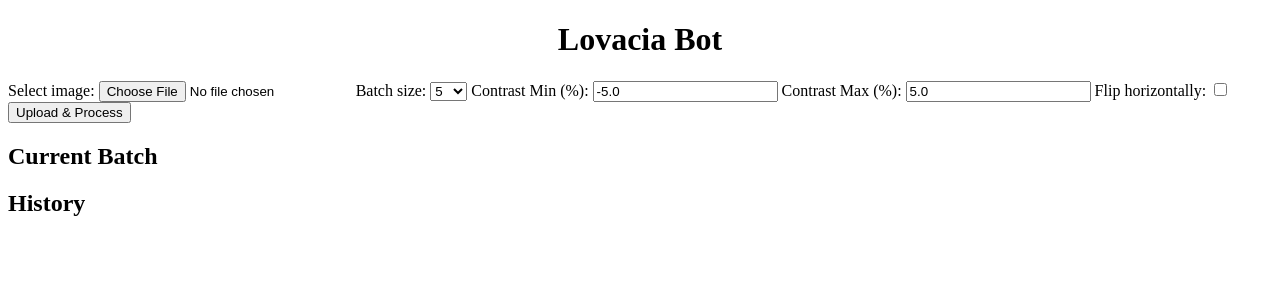
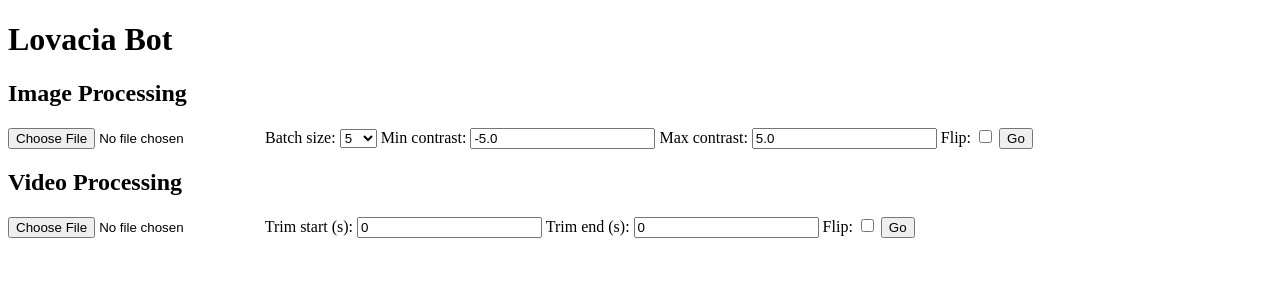
Before and after one commit to BrandonM01/lovacia-live, a Python web app: template templates/index.html in a window 1280 px wide. Shown: the top 300 px of the page. Run offline with Jinja, Linux system fonts and the light colour scheme; the template is opened without the code that fills it, so the values that code supplies are empty.

Commit message:
Update index.html

```diff
--- a/templates/index.html
+++ b/templates/index.html
@@ -1,41 +1,32 @@
-<!-- templates/index.html -->
 <!DOCTYPE html>
 <html lang="en">
 <head>
   <meta charset="UTF-8"/>
-  <meta name="viewport" content="width=device-width, initial-scale=1"/>
+  <meta name="viewport" content="width=device-width,initial-scale=1"/>
   <title>Lovacia Bot</title>
-  <link rel="stylesheet" href="{{ request.url_for('static', path='app.css') }}"/>
+  <link rel="stylesheet" href="{{ request.url_for('static', path='app.css') }}">
 </head>
 <body>
-  <h1 style="text-align:center">Lovacia Bot</h1>
+  <h1>Lovacia Bot</h1>
+
+  <h2>Image Processing</h2>
   <form action="/process-image/" method="post" enctype="multipart/form-data">
-    <label>
-      Select image:
-      <input type="file" name="file" accept="image/*" required/>
-    </label>
-    <label>
-      Batch size:
-      <select name="count">
-        <option>5</option><option>10</option><option>25</option><option>50</option>
-      </select>
-    </label>
-    <label>
-      Contrast Min (%):
-      <input type="number" name="contrast_min" value="-5.0" step="0.1"/>
-    </label>
-    <label>
-      Contrast Max (%):
-      <input type="number" name="contrast_max" value="5.0" step="0.1"/>
-    </label>
-    <label>
-      Flip horizontally:
-      <input type="checkbox" name="flip"/>
-    </label>
-    <button type="submit">Upload & Process</button>
+    <input type="file" name="file" accept="image/*" required/>
+    Batch size:
+    <select name="count"><option>5</option><option>10</option><option>25</option><option>50</option></select>
+    Min contrast: <input type="number" name="contrast_min" value="-5.0" step="0.1"/>
+    Max contrast: <input type="number" name="contrast_max" value="5.0" step="0.1"/>
+    Flip: <input type="checkbox" name="flip"/>
+    <button type="submit">Go</button>
   </form>
 
-  <div id="currentBatch"><h2>Current Batch</h2></div>
-  <div id="history"><h2>History</h2></div>
+  <h2>Video Processing</h2>
+  <form action="/process-video/" method="post" enctype="multipart/form-data">
+    <input type="file" name="file" accept="video/*" required/>
+    Trim start (s): <input type="number" name="trim_start" value="0" step="0.1"/>
+    Trim end (s):   <input type="number" name="trim_end" value="0" step="0.1"/>
+    Flip: <input type="checkbox" name="flip"/>
+    <button type="submit">Go</button>
+  </form>
 </body>
 </html>
```
